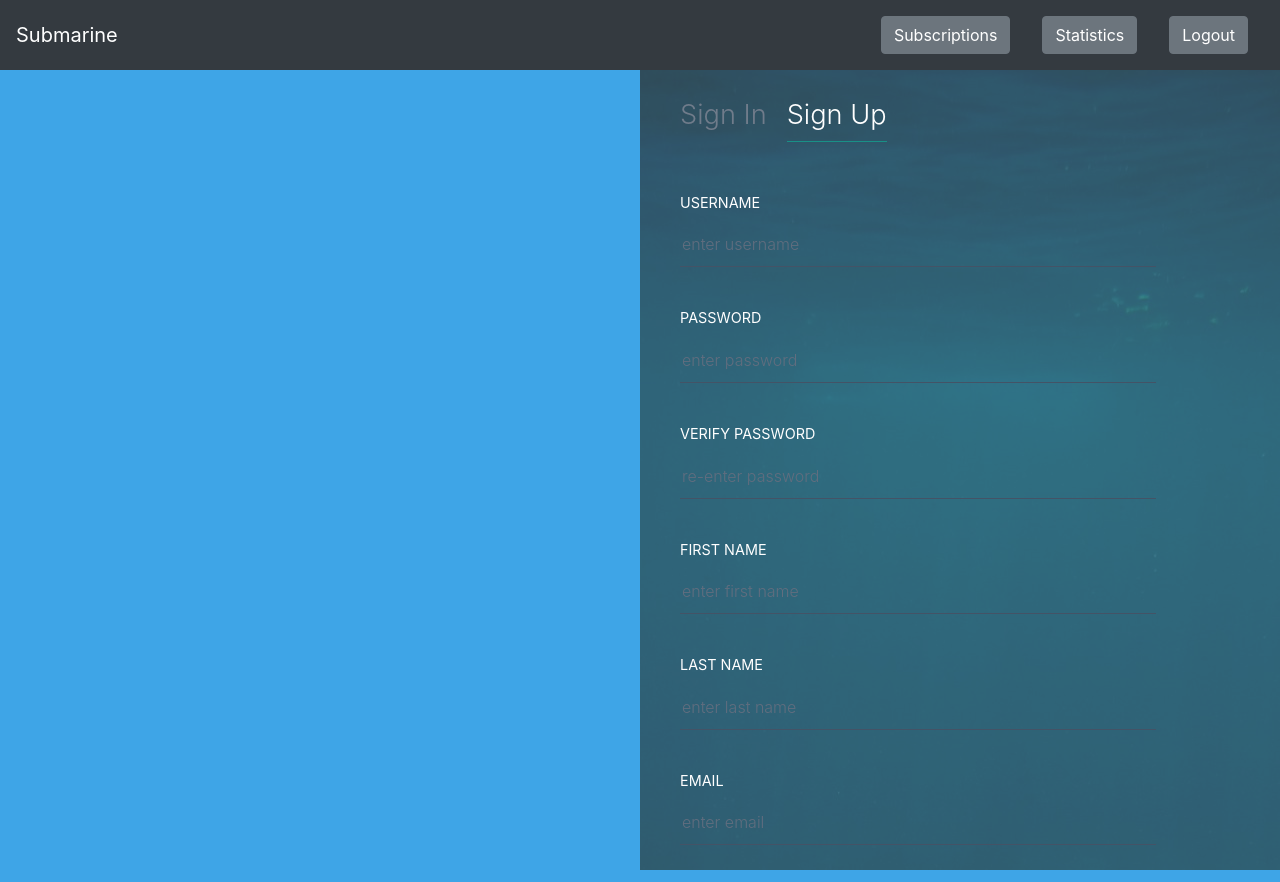
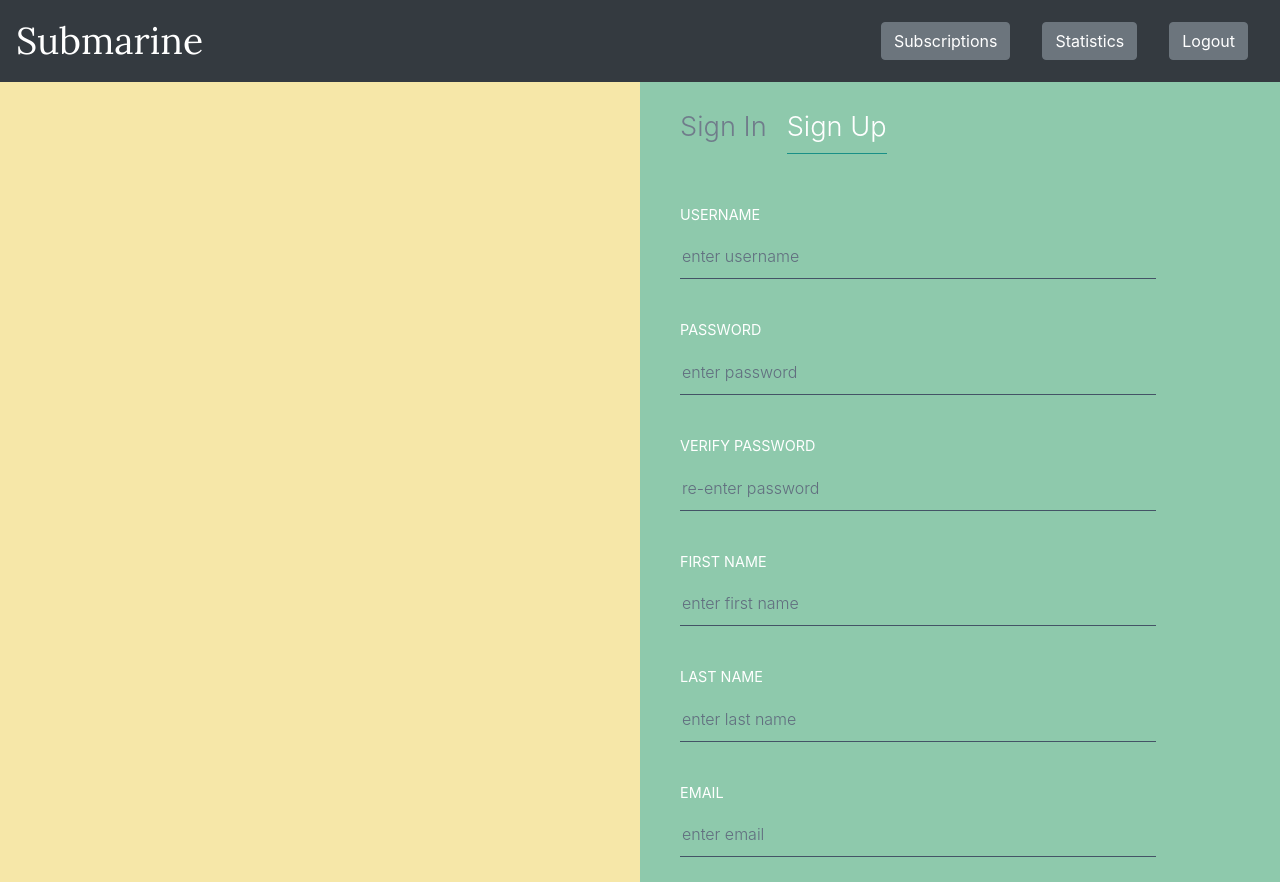
Before and after one commit to HillNathan/subscription-tracker, a React (Create React App) app in the folder client/: page /sign-up in a window 1280 px wide. Built offline with nearby package versions, Linux system fonts and the light colour scheme; no server answers.

Commit message:
additional updates to alternate login page

```diff
--- a/client/public/index.html
+++ b/client/public/index.html
@@ -6,6 +6,8 @@
   <meta name="viewport" content="width=device-width, initial-scale=1" />
   <link rel="stylesheet" href="https://maxcdn.bootstrapcdn.com/bootstrap/4.3.1/css/bootstrap.min.css"
     integrity="sha384-ggOyR0iXCbMQv3Xipma34MD+dH/1fQ784/j6cY/iJTQUOhcWr7x9JvoRxT2MZw1T" crossorigin="anonymous" />
+  <link href="https://fonts.googleapis.com/css?family=Lora&display=swap" rel="stylesheet">
+
   <!--
       manifest.json provides metadata used when your web app is installed on a
       user's mobile device or desktop. See https://developers.google.com/web/fundamentals/web-app-manifest/
--- a/client/src/components/Navbar/index.js
+++ b/client/src/components/Navbar/index.js
@@ -25,7 +25,7 @@ class Navbar extends Component {
     render() {
         return (
             <nav className="navbar navbar-dark bg-dark">
-                <a className="navbar-brand text-white" href="/">Submarine</a>
+                <a className="navbar-brand text-white lora" href="/">Submarine</a>
                 <div>
                     <ul className="nav justify-content-end">
                         {displayGreeting(this.props)}
--- a/client/src/components/Navbar/style.css
+++ b/client/src/components/Navbar/style.css
@@ -0,0 +1,4 @@
+.lora {
+    font-family: 'Lora', serif;
+    font-size: 28pt;
+}
--- /dev/null
+++ b/client/src/components/PaddingDiv/index.js
@@ -0,0 +1,11 @@
+import React from "react"
+
+function PaddingDiv(props) {
+    return (
+        <div
+            style={props}
+        ></div>
+    )
+}
+
+export default PaddingDiv
--- a/client/src/pages/Sign-In/index.js
+++ b/client/src/pages/Sign-In/index.js
@@ -2,6 +2,7 @@ import React, { Component } from 'react';
 import { withRouter } from "react-router-dom";
 import "./style.css";
 import Submarine from "../../components/Submarine"
+import PaddingDiv from "../../components/PaddingDiv"
 const API = require("../../utils/API")
 
 class SignIn extends Component  {
@@ -10,7 +11,8 @@ class SignIn extends Component  {
 
     this.state = {
       username: '',
-      password: ''
+      password: '',
+      form: ''
     };
 
     this.handleChange = this.handleChange.bind(this);
@@ -51,12 +53,13 @@ class SignIn extends Component  {
       <div className = "container">
           <div className = "row justify-content-between">
             <div className = "col-lg-5 col-sm-12">
-                <div className = "padding-div"></div>
+                <PaddingDiv height={60} />
                 <div className = "sub-container">
                     <Submarine />
                 </div>
             </div>
-            <div className = "col-lg-5 col-sm-12">
+            <div className = "col-lg-6 col-sm-12">
+            <PaddingDiv height={30} />
                 <div className = "form-container">
                     <form>
                         <div className = "form-group">
--- a/client/src/pages/Sign-In/style.css
+++ b/client/src/pages/Sign-In/style.css
@@ -1,6 +1,6 @@
 body {
     background-color: rgb(62,165,231);
-    background-image: url("./underwater-802092_1920.jpg");
+    background-image: url("../../images/underwater-802092_1920.jpg");
 }
 
 .sub-container {
@@ -13,6 +13,6 @@ body {
 }
 
 .form-container {
-    background-color: rgb(111, 111, 111, 0.75);
-    height: 600px;
+    background-color: rgb(111, 111, 111, 0.5);
+    height: 700px;
 }
--- a/client/src/pages/SignIn.css
+++ b/client/src/pages/SignIn.css
@@ -1,17 +1,17 @@
 .App {
   height: 100vh;
   display: flex;
-  color: black;
+  color: white;
 }
 
 .App__Aside {
   width: 50%;
-  background-color: rgb(62,165,231);
+  background-color: #f6e7a8;
 }
 
 .App__Form {
   width: 50%;
-  background-color: rgb(94,94,94,.5);
+  background-color: #8ec9ac;
   padding: 25px 40px;
   overflow: auto;
 }
@@ -24,7 +24,7 @@
 
 .PageSwitcher__Item {
   background-color: #4C5D72;
-  color: black;
+  color: #9DA6B1;
   padding: 10px 25px;
   cursor: pointer;
   font-size: .9em;
@@ -36,7 +36,7 @@
 
 .PageSwitcher__Item--Active {
   background-color: #5ED0C0;
-  color: black;
+  color: white;
 }
 
 .PageSwitcher__Item:first-child {
@@ -53,7 +53,7 @@
 }
 
 .FormTitle {
-  color: black;
+  color: #707C8B;
   font-weight: 300;
   margin-bottom: 50px;
 }
--- a/client/src/pages/SignIn.js
+++ b/client/src/pages/SignIn.js
@@ -50,9 +50,9 @@ class SignIn extends Component  {
     return (
       <div className="App">
         <div className="App__Aside">
-          <div className="sub-container">
+          {/* <div className="sub-container">
             <Submarine />
-          </div>
+          </div> */}
         </div>
           <div className="App__Form">
 
```
Also changed, not shown: client/src/images/underwater-802092_1920.jpg (renamed from client/src/pages/Sign-In/underwater-802092_1920.jpg).
